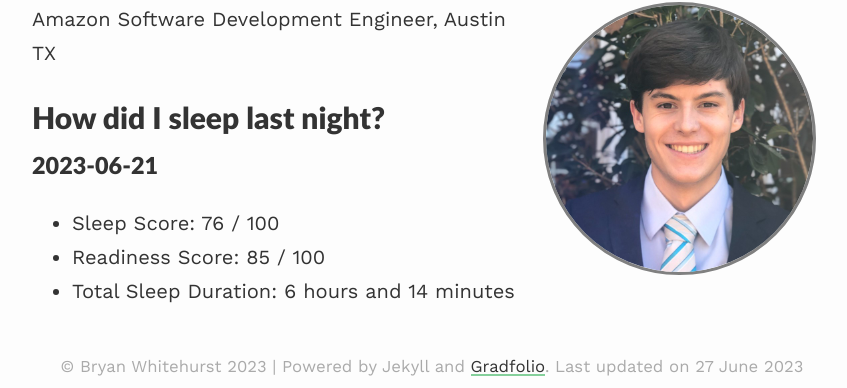
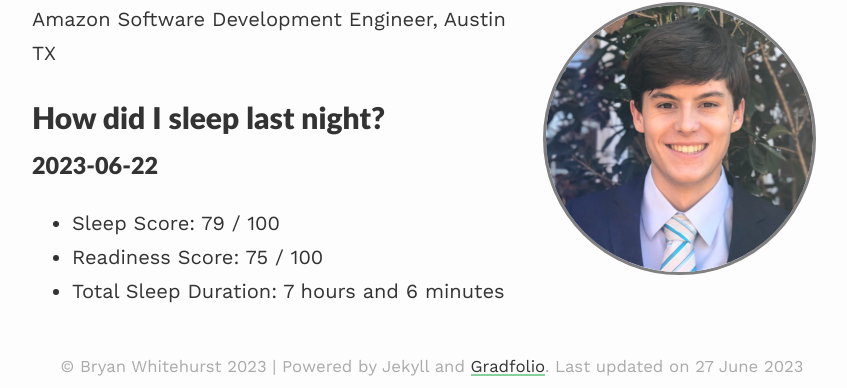
Before and after one commit to BryanWhitehurst/bryanwhitehurst.github.io, a Jekyll site: the page built from index.md, in a window 1280 px wide. Shown: the part 190-578 px from the top of the page, without its empty margins (208-1055 px from the left). Built offline with Jekyll 4.4.1, drawn with Linux system fonts in a browser that asks for light colours; nearby versions of some CDN libraries.

Commit message:
daily oura update

```diff
--- a/index.md
+++ b/index.md
@@ -10,7 +10,7 @@ published: true
 Amazon Software Development Engineer, Austin TX
 
 # How did I sleep last night?
-### 2023-06-21
-- Sleep Score: 76 / 100
-- Readiness Score: 85 / 100
-- Total Sleep Duration: 6 hours and 14 minutes
+### 2023-06-22
+- Sleep Score: 79 / 100
+- Readiness Score: 75 / 100
+- Total Sleep Duration: 7 hours and 6 minutes
```
